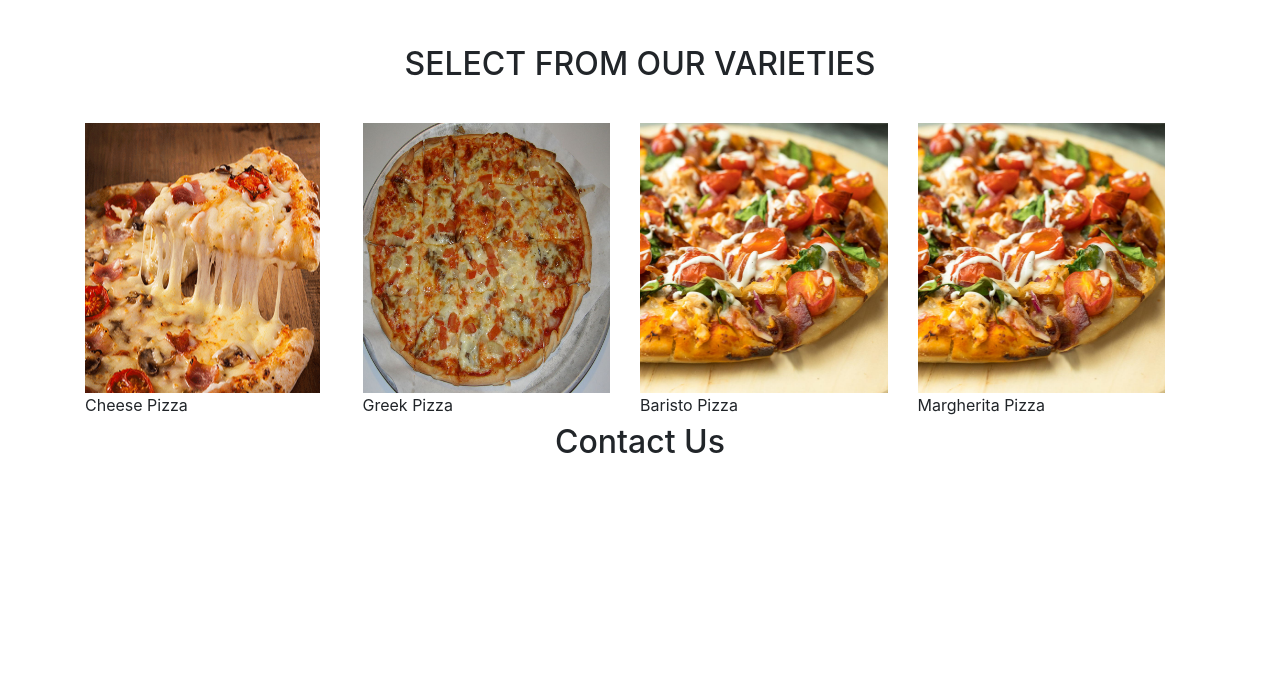
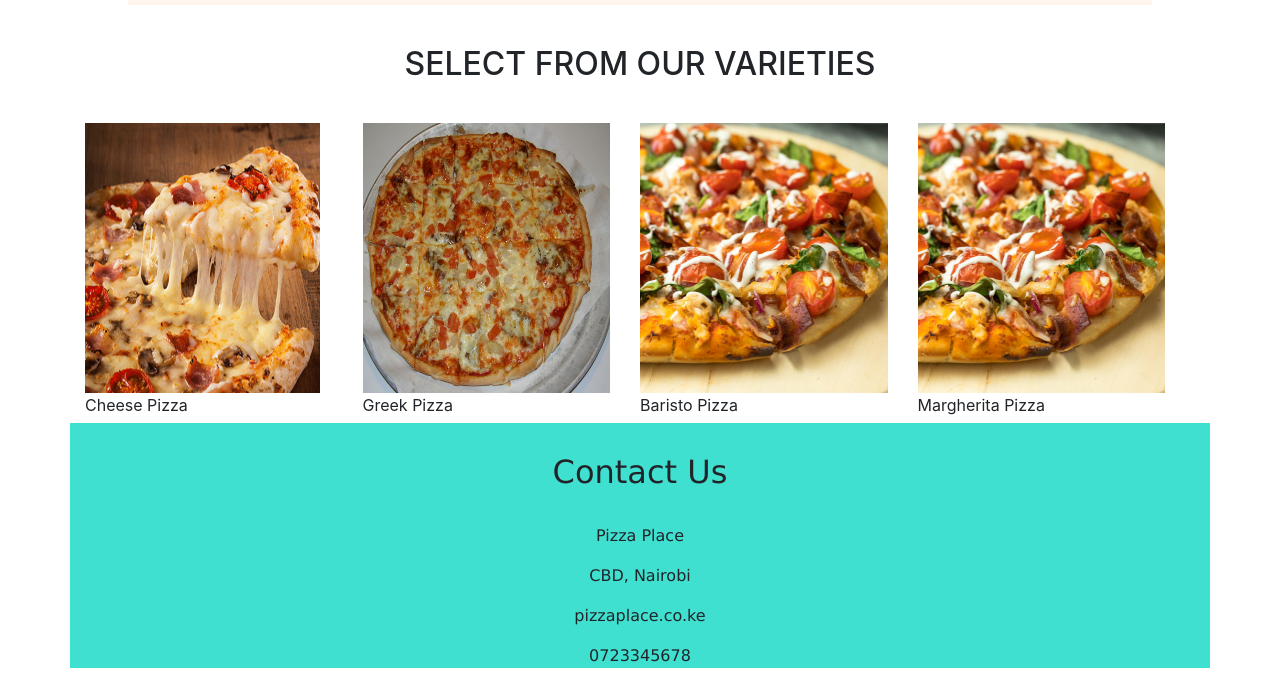
Before and after one commit to nancyjamescoding/pizza-place, a plain HTML site: page index.html in a window 1280 px wide. Shown: the part 695-1379 px from the top of the page. Before the commit the page ends 1165 px from the top, so only its background shows below. Drawn offline with nearby package versions, Linux system fonts and the light colour scheme.

Commit message:
Styled tha about us section in css, added the font family, bg color

```diff
--- a/css/styles.css
+++ b/css/styles.css
@@ -14,13 +14,14 @@
 }
 .about-us{
     text-align: center;
-    /* background-color: brown; */
+    background-color:seashell;
     width: 80%;
     margin-left: auto;
     margin-right: auto;
     height: 160px;
     margin-top: 40px;
     margin-bottom: 40px;
+    font-family:serif;
 }
 .about-image{
     width: 50%;
@@ -270,6 +271,9 @@
       color: red;
       font-weight: 700;
   }
-.contact_us{
+#contact_us{
     text-align: center;
+    padding-top: 30px;
+    font-family: Verdana, Geneva, Tahoma, sans-serif;
+    background-color:turquoise
 }
--- a/index.html
+++ b/index.html
@@ -159,8 +159,13 @@
                 </div>
             </div>
         </div>
-        <div class= "contact_us">
+        <div class= "container" id= "contact_us">
             <h2>Contact Us</h2>
+            <br>
+            <p>Pizza Place</p>
+            <p>CBD, Nairobi</p>
+            <p>pizzaplace.co.ke</p>
+            <p>0723345678</p>
 
 
         </div>
```
